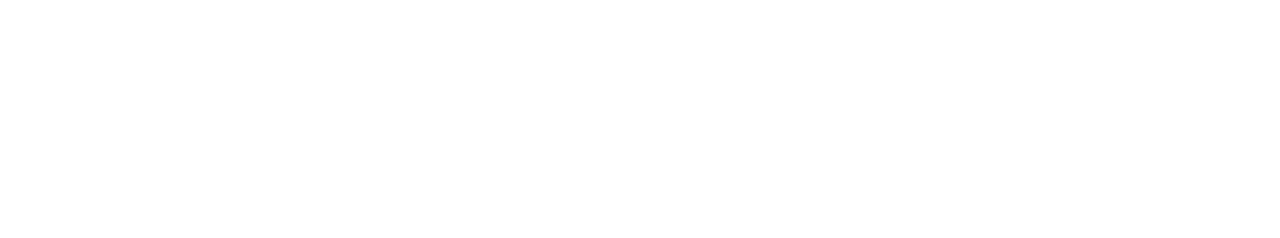
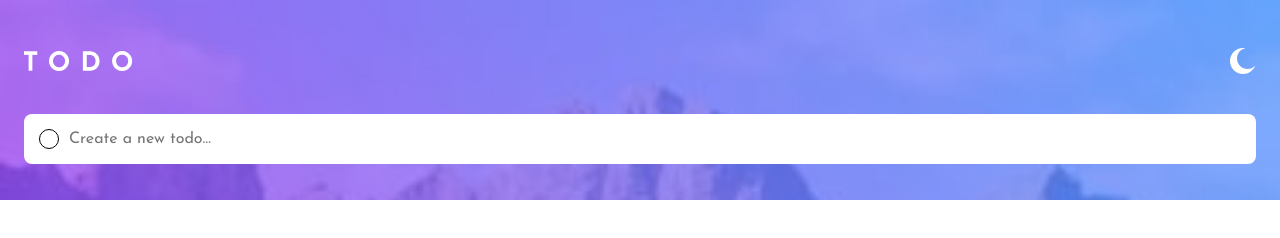
Before and after one commit to bauzhadze97/TODO-APP, a plain HTML site: page index.html in a window 1280 px wide. Drawn offline with Linux system fonts and the light colour scheme.

Commit message:
feat: addedd header logo and input

```diff
--- a/index.html
+++ b/index.html
@@ -10,6 +10,17 @@
 <link rel="stylesheet" type="text/css" href="./style.css">
 </head>
 <body>
+<header>
+  <div class="container">
+    <img src="./images/logo.png" class="logo">
+    <img src="./images/icon-moon.svg" class="dark">
+  </div>
+  <div class="todoinput">
+    <button></button>
+    <input type="text" placeholder="Create a new todo…">
+  </div>
 
+</header>
+<main></main>
 </body>
 </html>
--- a/style.scss
+++ b/style.scss
@@ -1,5 +1,52 @@
+@import url('https://fonts.googleapis.com/css2?family=Josefin+Sans:wght@400;700&family=Montserrat&display=swap');
 *{
     margin: 0;
     padding: 0;
     box-sizing: border-box;
 }
+body{
+    font-family: 'Josefin Sans';
+    font-weight: 400;
+    width: 100vw;
+    min-height: 100vh;
+}
+header {
+    background-image: url(./images/bg-mobile-light.jpg);
+    background-size: cover;
+    height: 200px;
+    background-repeat: no-repeat;
+    & .container{
+        display: flex;
+        justify-content: space-between;
+        align-items: center;
+        padding: 48px 24px 40px 24px;
+    }
+    & .todoinput{
+        margin: 0 24px;
+        display: flex;
+        & button{
+            border: 1px solid;
+            height: 20px;
+            width: 20px;
+            outline: none;
+            border-radius: 50%;
+            background: none;
+            align-self: center;
+            position: absolute;
+            margin-left: 15px;
+        }
+        & input{
+            -webkit-appearance: none;
+            appearance: none;
+            width: 100%;
+            background-color: #FFFFFF;
+            height: 50px;
+            font-size: 1rem;
+            padding: 10px 10px 10px 45px;
+            border: none;
+            border-radius: 8px;
+            font-family: "Josefin Sans";
+            color: #9495A5;
+        }
+    }
+}
```
Also changed, not shown: images/logo.png (added), style.css, 1 other file.
